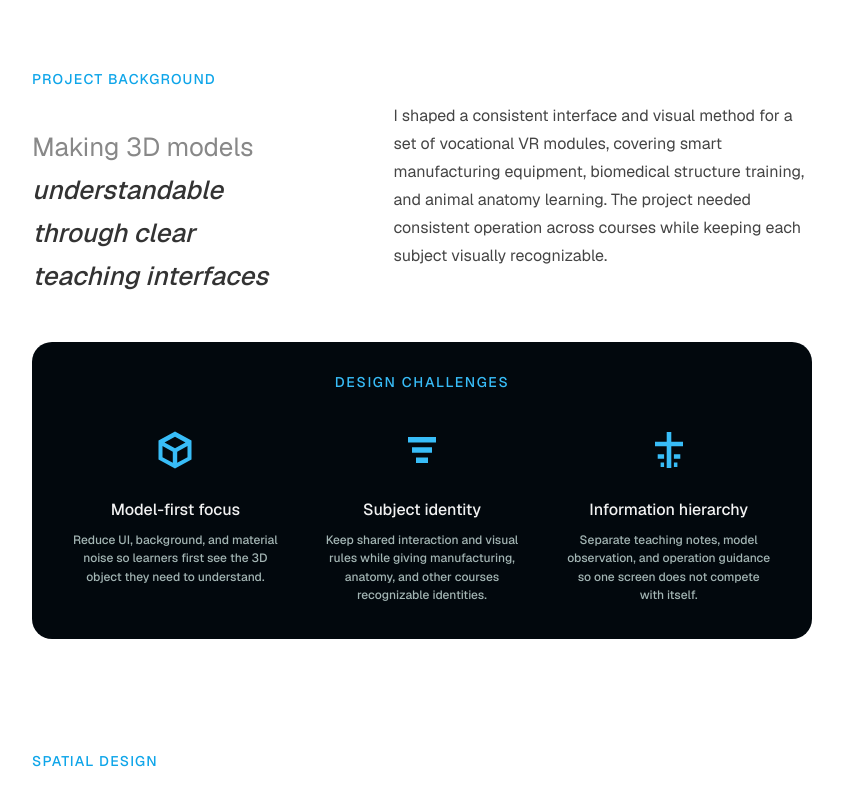
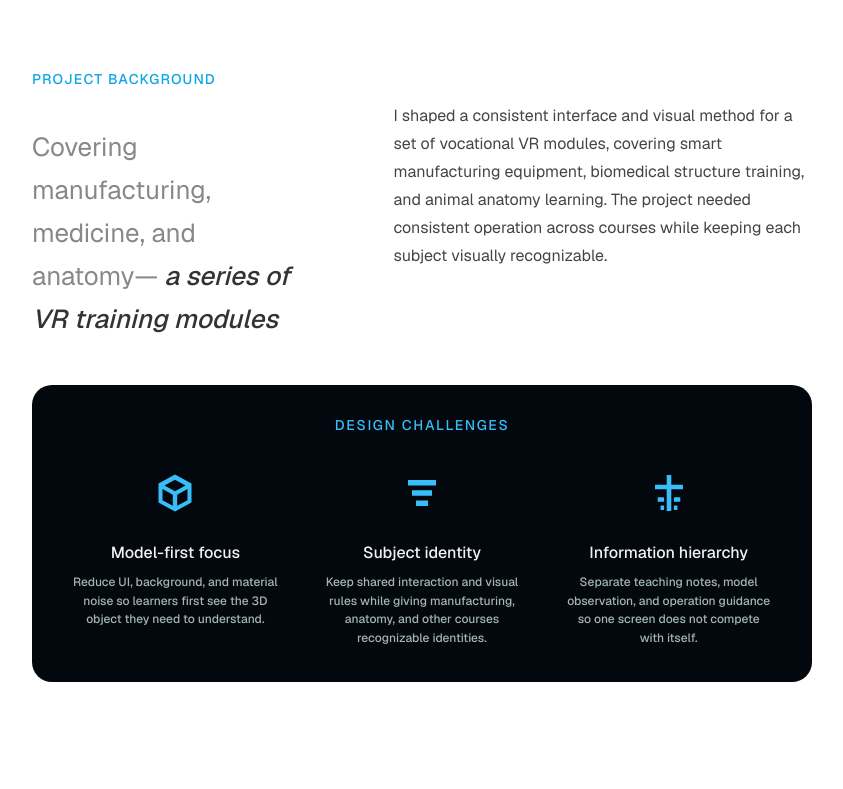
Before and after one commit to jaemin17/portfolio-pro, a Next.js app: page /en/projects/vr-education/ in a window 1280 px wide. Shown: the part 1080-1869 px from the top of the page, without its empty margins (218-1061 px from the left). Built offline with nearby package versions, Linux system fonts and the light colour scheme.

Commit message:
Refine VR education background framing and drop UI closing.
Retitle the project background as a scope statement and remove the redundant interface-system closing summary.

```diff
--- a/src/app/[locale]/projects/vr-education/page.tsx
+++ b/src/app/[locale]/projects/vr-education/page.tsx
@@ -243,15 +243,10 @@ export default async function VrEducationPage({ params }: VrEducationPageProps)
               <div className={styles.positioningGrid}>
                 <h2 className={styles.positioningHeading}>
                   <span className={styles.positioningHeadingLight}>
-                    {t(locale, "让 3D 模型，", "Making 3D models")}
-                  </span>
-                  <br />
+                    {t(locale, "覆盖制造、医疗与解剖的", "Covering manufacturing, medicine, and anatomy—")}
+                  </span>{" "}
                   <span className={styles.positioningHeadingDark}>
-                    {t(
-                      locale,
-                      "在清晰的教学界面中被理解",
-                      "understandable through clear teaching interfaces",
-                    )}
+                    {t(locale, "系列 VR 实训", "a series of VR training modules")}
                   </span>
                 </h2>
                 <div className={styles.positioningBody}>
@@ -672,14 +667,6 @@ export default async function VrEducationPage({ params }: VrEducationPageProps)
                     </figure>
                   </article>
                 </div>
-
-                <p className={styles.uiSystemClosing}>
-                  {t(
-                    locale,
-                    "通过玻璃态材质、发光选择态和轻量化图标体系，建立了一套适用于三维实训可视化场景的 UI 设计系统。在提供有效反馈的同时，让 3D 模型始终保持核心视觉地位。",
-                    "Through glass materials, glowing selection states, and a lightweight icon language, the interface system was designed for 3D training visualization. It gives clear feedback while keeping the model as the primary focus.",
-                  )}
-                </p>
               </section>
             </div>
           </div>
```
Also changed, not shown: 1 other file (tests, documents, lock files or other folders).
